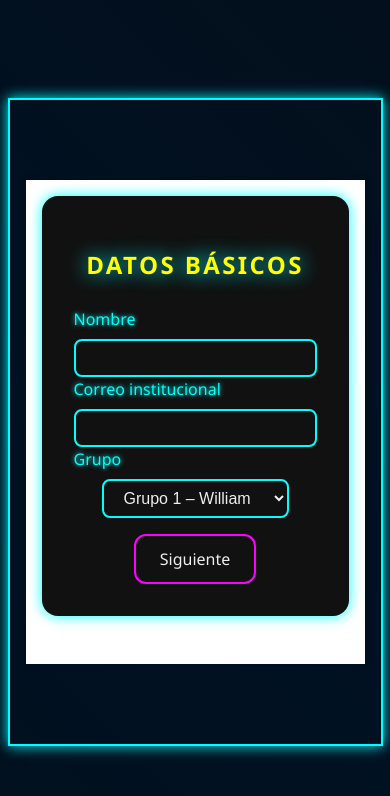
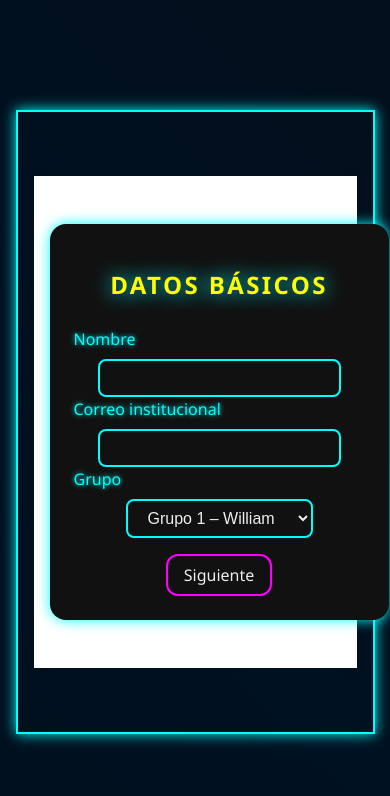
Before and after one commit to RumiSoftware2/horario-monitoria, a React app in the folder frontend/: page / in a window 390 px wide. Shown: the top 796 px of the page. Built offline with nearby package versions, Linux system fonts and the light colour scheme; no server answers; the HTML template or start-up script is replaced by a standard one.

Commit message:
responsive

```diff
--- a/frontend/src/App.css
+++ b/frontend/src/App.css
@@ -41,6 +41,8 @@ body {
   display: flex;
   flex-direction: column;
   align-items: center;
+  justify-content: center;
+  padding: 1rem;
 }
 
 h2 {
@@ -58,7 +60,9 @@ h2 {
   padding: 2rem;
   border-radius: 1rem;
   box-shadow: var(--border-glow);
-  margin-bottom: 2rem;
+  margin: 2rem auto;
+  width: 100%;
+  max-width: 500px;
   animation: slide-in 0.6s ease-out;
   transition: transform 200ms, box-shadow 200ms;
 }
@@ -152,6 +156,10 @@ pre {
   max-height: 200px;
   color: var(--accent-color);
   font-family: monospace;
+  margin: 0 auto;
+  max-width: 100%;
+  white-space: pre-wrap;
+  word-break: break-word;
 }
 .status.success {
   color: #0f0;
@@ -198,3 +206,19 @@ pre {
   from { opacity: 0; }
   to { opacity: 1; }
 }
+
+/* small-screen adjustments */
+@media (max-width: 600px) {
+  #root {
+    padding: 2rem 1rem;
+  }
+  h2 {
+    font-size: 1.5rem;
+  }
+  .panel {
+    padding: 1.5rem;
+  }
+  button {
+    padding: 0.5rem 1rem;
+  }
+}
```
